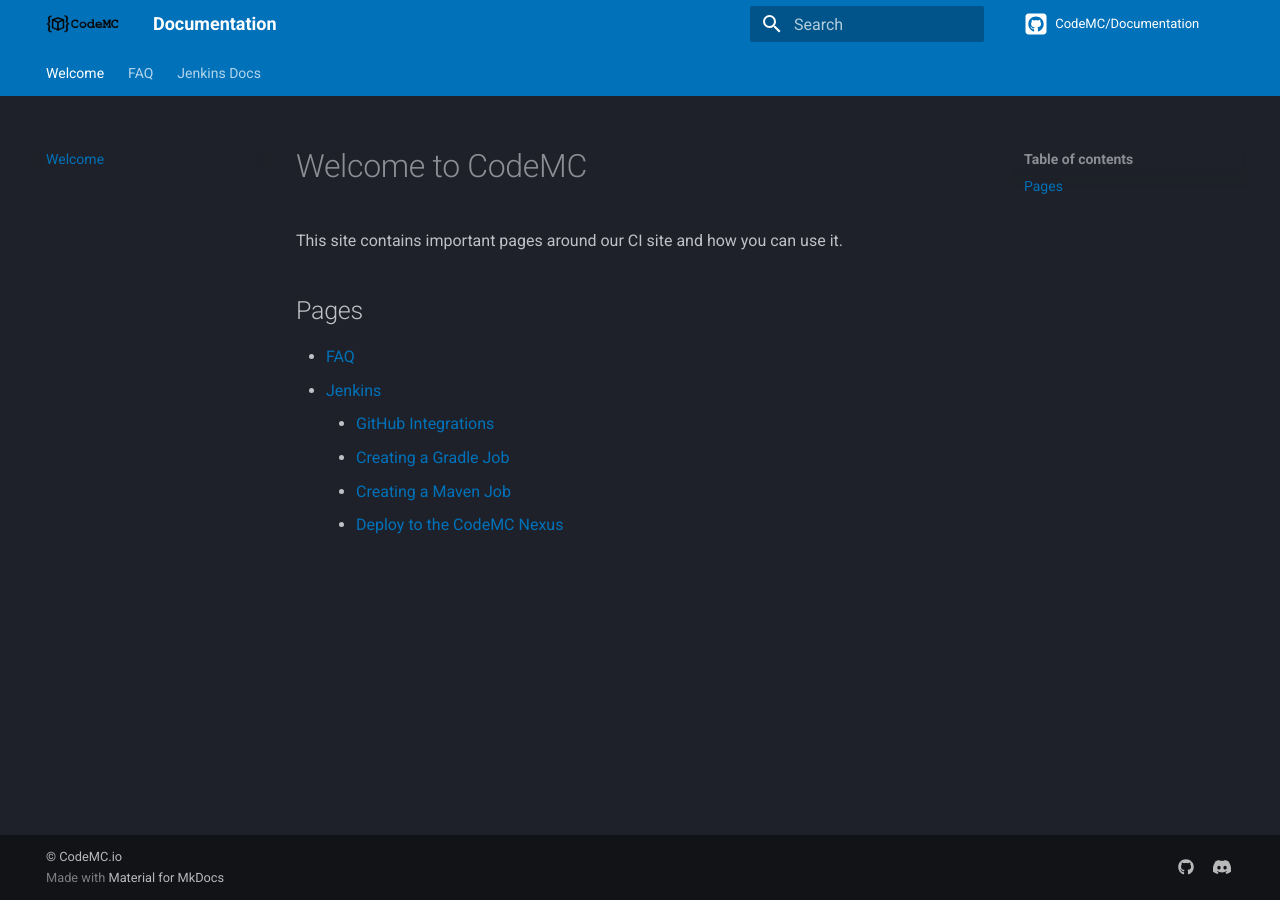
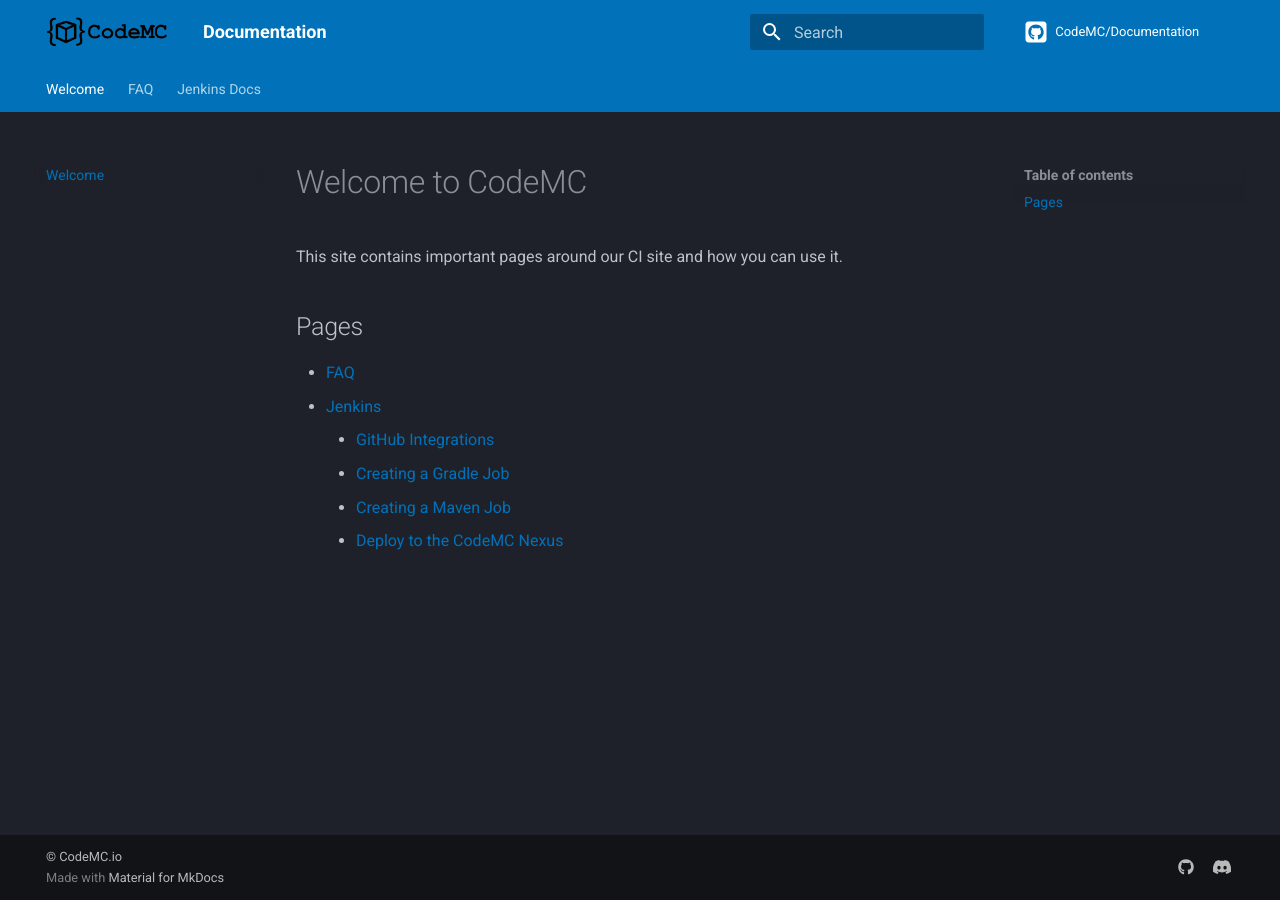
Before and after one commit to CodeMC/Documentation, an MkDocs documentation site: the page built from docs/index.md, in a window 1280 px wide. Built offline with MkDocs 1.6.1 and Material for MkDocs 9.7.7, drawn with Linux system fonts in a browser that asks for light colours; comment, search, counter and statistics services are not loaded.

Commit message:
Update CSS

```diff
--- a/docs/assets/css/styling.css
+++ b/docs/assets/css/styling.css
@@ -2,12 +2,12 @@
   --md-primary-fg-color: #0172ba;
 }
 
-.md-header-nav__button.md-logo img {
-  width: 6.25rem;
-  height: auto;
+.md-header__button.md-logo img {
+  height: 2rem;
+  width: auto;
 }
 
 .md-nav__title > .md-nav__button.md-logo img {
-  width: 6.25rem;
-  height: auto;
+  height: 2rem;
+  width: auto;
 }
```
